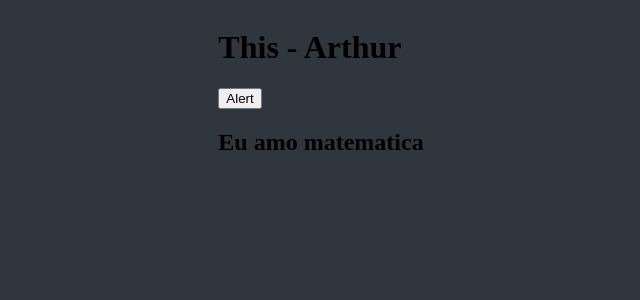
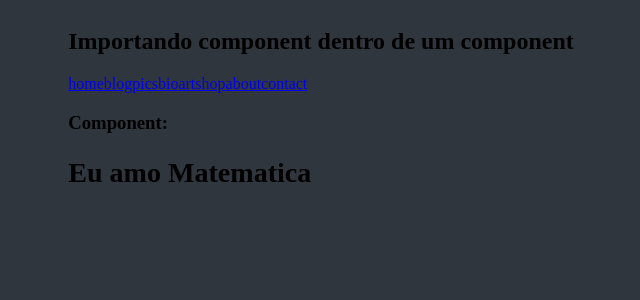
Before and after one commit to Arthur-art/reactjs-codecademy, a React (Create React App) app in the folder study-react/: page / in a window 1280 px wide. Shown: the top 300 px of the page, without its empty margins (319-959 px from the left). Built offline with nearby package versions, Linux system fonts and the light colour scheme.

Commit message:
components render components

```diff
--- a/study-react/src/components/IfElse.jsx
+++ b/study-react/src/components/IfElse.jsx
@@ -25,7 +25,7 @@ export default class IfElse extends React.Component {
     const MathCalc = Math.random() < 0.5;
     let message;
     if(MathCalc){
-      message = <h2>Eu amo matematica</h2>
+      message = <h2>Eu amo Matematica</h2>
     }else{
       message = <h2>Eu amo React</h2>
     }
--- /dev/null
+++ b/study-react/src/components/NavBar.jsx
@@ -0,0 +1,12 @@
+import React from 'react'
+
+export default class NavBar extends React.Component {
+    render() {
+      const pages = ['home', 'blog', 'pics', 'bio', 'art', 'shop', 'about', 'contact'];
+      const navLinks = pages.map((value,i)=>{
+          return <a href="#">{pages[i]}</a>
+      })
+
+      return <nav>{navLinks}</nav>;
+    }
+  }
--- /dev/null
+++ b/study-react/src/components/RenderComponent.jsx
@@ -0,0 +1,15 @@
+import React from 'react'
+import IfElse from './IfElse'
+import NavBar from './NavBar'
+//components reenderizando outros components
+export default class RenderComponent extends React.Component{
+    render(){
+        return (
+            <div>
+                <h2>Importando component dentro de um component</h2>
+                <NavBar/>
+                <h3>Component:{<IfElse/>}</h3>
+            </div>
+        )
+    }
+}
--- a/study-react/src/index.jsx
+++ b/study-react/src/index.jsx
@@ -1,12 +1,10 @@
 import React from 'react'
 import ReactDOM from 'react-dom'
-import This from './components/This'
-import IfElse from './components/IfElse'
+import RenderComponent from './components/RenderComponent'
 
 ReactDOM.render(
     <React.StrictMode>
-        <This/>
-        <IfElse/>
+       <RenderComponent/>
     </React.StrictMode>,
     document.getElementById('container')
 );
```
